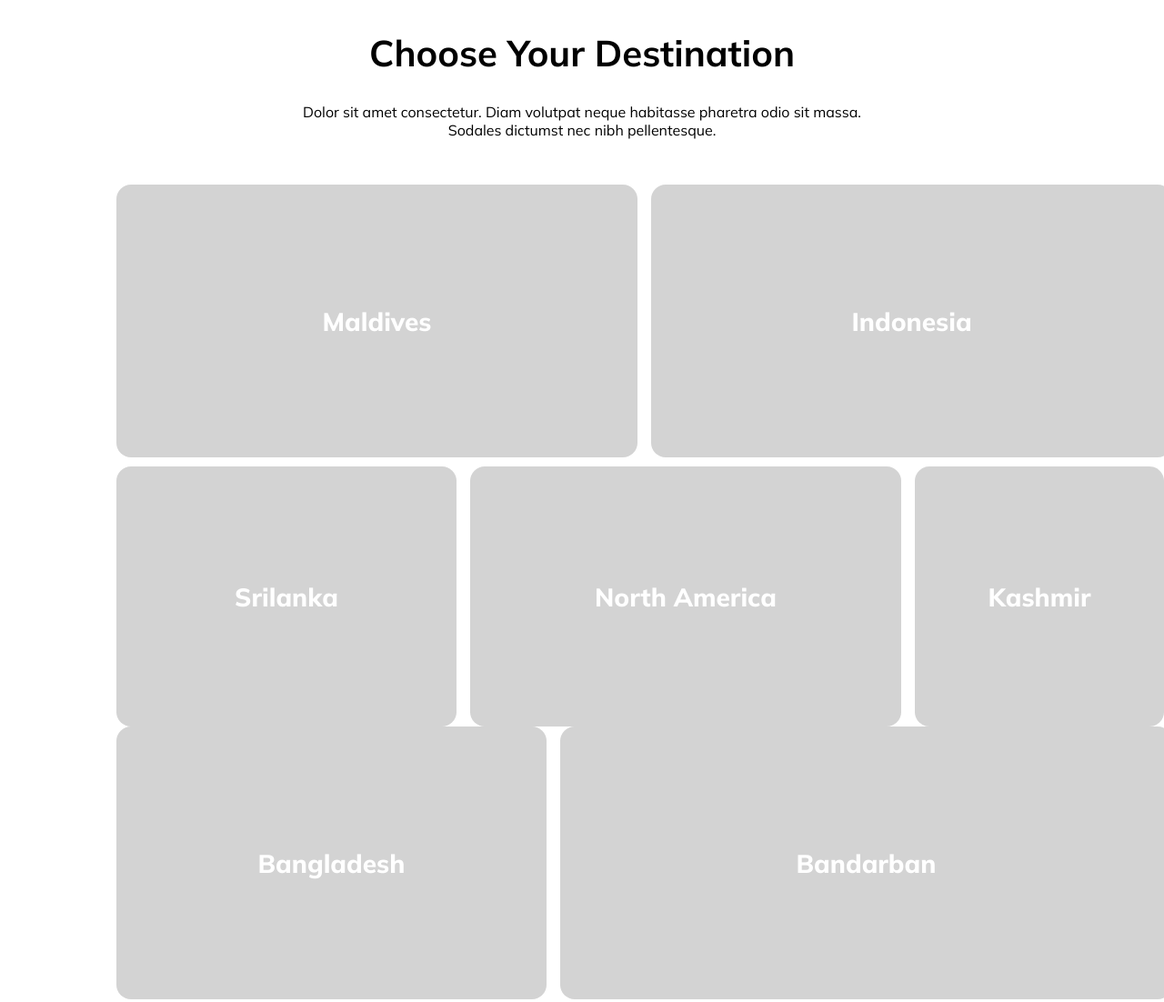
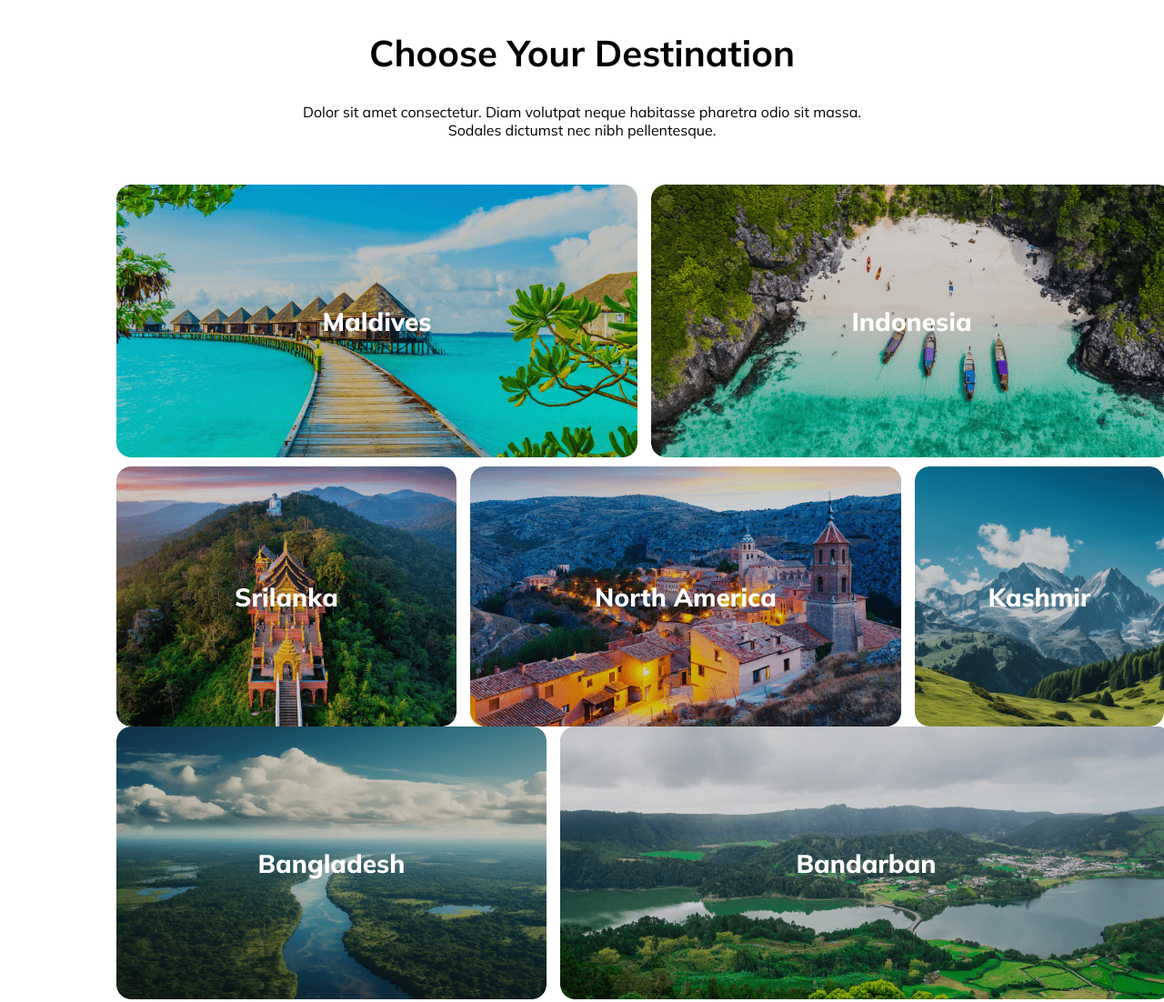
Before and after one commit to Nahidul-Islam-Siam/Travel-Website, a plain HTML site: page index.html in a window 1280 px wide. Shown: the part 1249-2351 px from the top of the page at 91% size. Drawn offline with Linux system fonts and the light colour scheme; the site is published under a folder, as on GitHub Pages, so addresses that start at the root find nothing.

Commit message:
Update style.css

```diff
--- a/style.css
+++ b/style.css
@@ -42,7 +42,7 @@ html{
 
 
 .section2-container{
-  background-image: url("/Images/Group\ 13\ \(1\)\ \(1\).png");
+  background-image: url("./Images/Group\ 13\ \(1\)\ \(1\).png");
   width: 1170px;
 height: 500px;
 flex-shrink: 0;
@@ -72,7 +72,6 @@ border-radius: 8px;
   font-size: 64px;
   font-style: normal;
   font-weight: 800;
-  line-height: normal;
   margin-bottom: 24px;
   padding-top: 100px;
 }
@@ -127,7 +126,7 @@ border-radius: 8px;
   margin-bottom: 90px;
 }
 
-.section3-container2 img {
+.section3-container2 img{
   width: 360px;
   height: 400px;
   border-radius: 16px;
@@ -169,7 +168,7 @@ margin-bottom: 10px;
 height: 300px;
 flex-shrink: 0;
         border-radius: 16px;
-        background:url("/Images/Rectangle\ 5.png"), lightgray 100% / cover no-repeat;
+        background:url("./Images/Rectangle\ 5.png"), lightgray 100% / cover no-repeat;
         position: relative;
 
       }
@@ -192,7 +191,7 @@ line-height: normal;
 
       .row1-img2{
         border-radius: 16px;
-        background:url("/Images/Rectangle\ 8.png"), lightgray 100% / cover no-repeat;
+        background:url("./Images/Rectangle\ 8.png"), lightgray 100% / cover no-repeat;
         position: relative;
         width: 573px;
 height: 300px;
@@ -215,7 +214,7 @@ line-height: normal;
 
       .row2-img1{
         border-radius: 16px;
-background: url("/Images/Rectangle\ 6.png"), lightgray 50% / cover no-repeat;
+background: url("./Images/Rectangle\ 6.png"), lightgray 50% / cover no-repeat;
 width: 374px;
 height: 286px;
 flex-shrink: 0;
@@ -238,7 +237,7 @@ line-height: normal;
 
       .row2-img2{
         border-radius: 16px;
-background: url("/Images/Rectangle\ 7.png"), lightgray 50% / cover no-repeat;
+background: url("./Images/Rectangle\ 7.png"), lightgray 50% / cover no-repeat;
 width: 474px;
 height: 286px;
 flex-shrink: 0;
@@ -260,7 +259,7 @@ line-height: normal;
 
       .row2-img3{
         border-radius: 16px;
-        background: url("/Images/Rectangle\ 9.png"), lightgray 50% / cover no-repeat;
+        background: url("./Images/Rectangle\ 9.png"), lightgray 50% / cover no-repeat;
         width: 274px;
         height: 286px;
         flex-shrink: 0;
@@ -282,7 +281,7 @@ line-height: normal;
 
       .row3-img1{
         border-radius: 16px;
-        background:  url("/Images/Rectangle\ 11.png"), lightgray 50% / cover no-repeat;
+        background:  url("./Images/Rectangle\ 11.png"), lightgray 50% / cover no-repeat;
         width: 473px;
 height: 300px;
 flex-shrink: 0;
@@ -304,7 +303,7 @@ line-height: normal;
       }
       .row3-img2{
         border-radius: 16px;
-background:  url("/Images/Rectangle\ 10.png"), lightgray 50% / cover no-repeat;
+background:  url("./Images/Rectangle\ 10.png"), lightgray 50% / cover no-repeat;
 width: 673px;
 height: 300px;
 flex-shrink: 0;
@@ -526,7 +525,7 @@ body{
 }
 .section-07-img{
   border-radius: 16px;
-background-image:url("/Images/Group\ 40089.png");
+background-image:url("./Images/Group\ 40089.png");
 width: 610px;
 height: 424px;
 flex-shrink: 0;
@@ -633,7 +632,7 @@ gap: 25px;
 }
 .news-img{
 border-radius: 16px;
-background: url("/Images/Rectangle\ 8\ \(1\).png"), lightgray 50% / cover no-repeat;
+background: url("./Images/Rectangle\ 8\ \(1\).png"), lightgray 50% / cover no-repeat;
 width: 672px;
 height: 422px;
 flex-shrink: 0;
```
